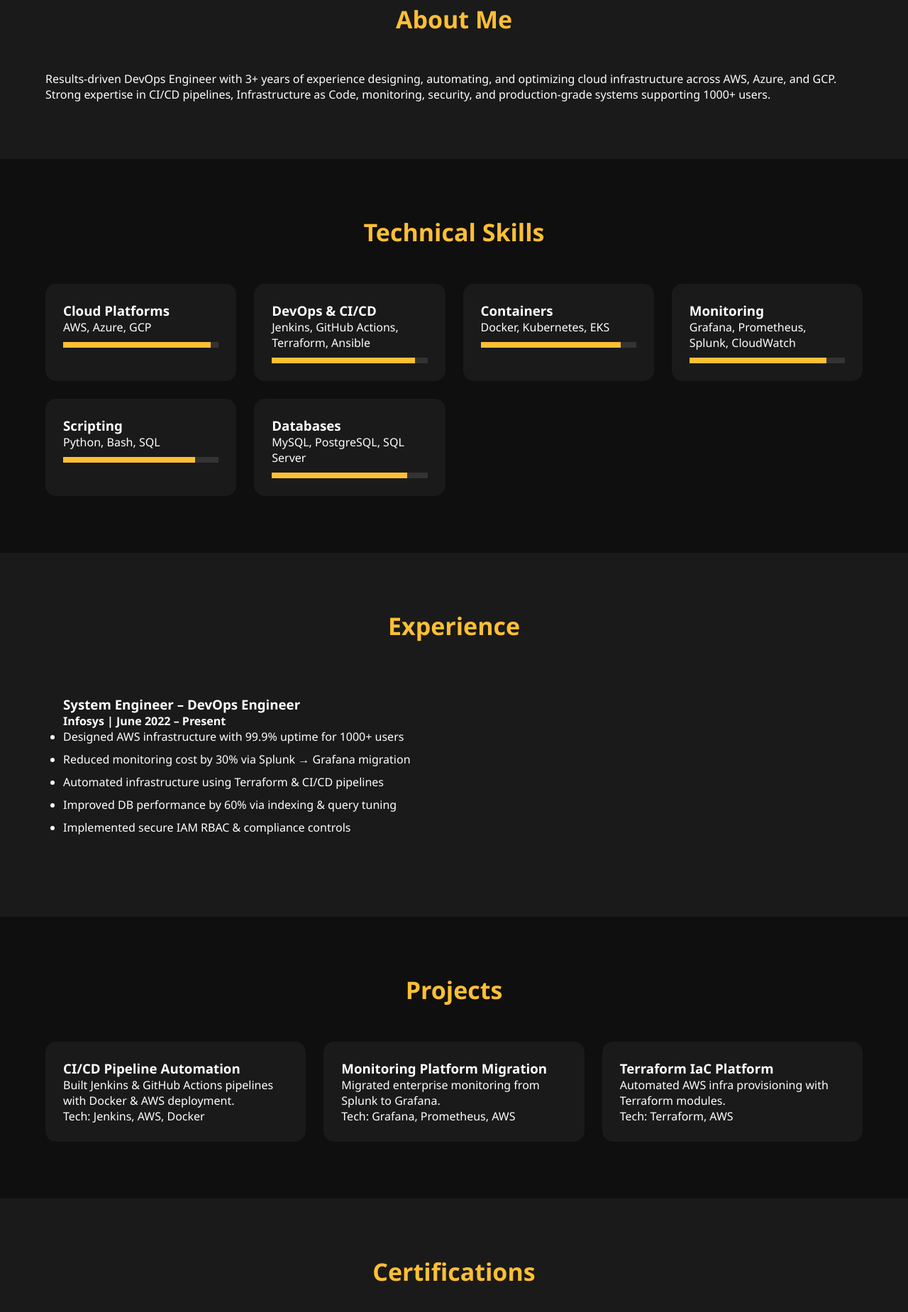
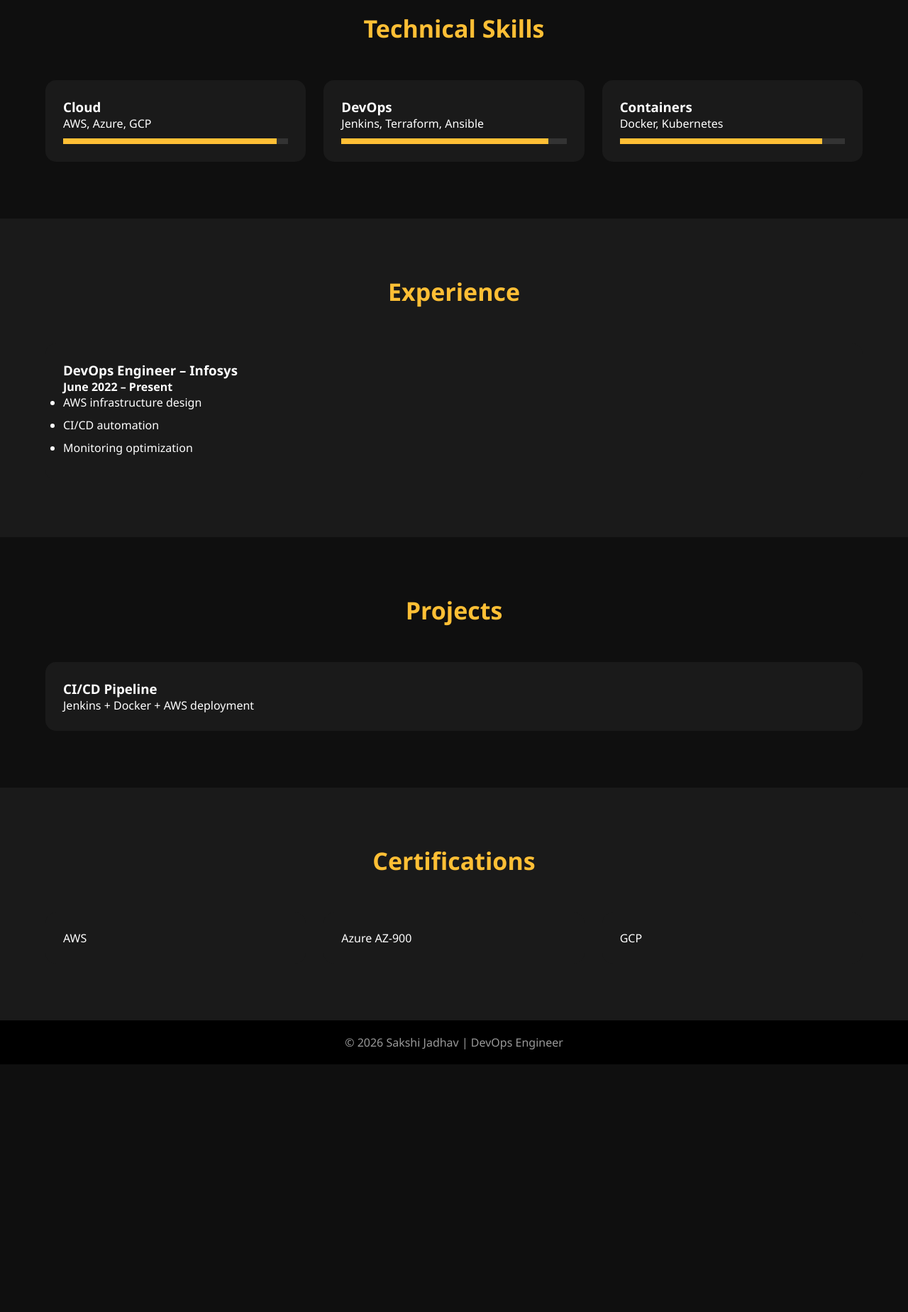
Before and after one commit to sakshijadhavv/DevOps-Project-Two-Tier-Flask-App-main, a Flask app: page / in a window 1280 px wide. Shown: the part 1144-2993 px from the top of the page at 71% size. After the commit the page ends 2644 px from the top, so only its background shows below. Run offline with Flask 3, Linux system fonts and the light colour scheme; data that the repository does not hold is empty.

```diff
--- a/templates/index.html
+++ b/templates/index.html
@@ -2,24 +2,169 @@
 <html lang="en">
 <head>
   <meta charset="UTF-8" />
-  <title> Sakshi Jadhav | DevOps Engineer</title>
+  <title>Sakshi Jadhav | DevOps Engineer</title>
   <meta name="viewport" content="width=device-width, initial-scale=1.0" />
 
-  <!-- SEO / ATS -->
+  <!-- SEO -->
   <meta name="description" content="DevOps Engineer with expertise in AWS, Azure, GCP, CI/CD, Terraform, Kubernetes, monitoring, and automation.">
-  <meta name="keywords" content="DevOps Engineer, AWS, Azure, GCP, Terraform, Kubernetes, CI/CD, Cloud Engineer, Python, Ansible, Jenkins, Grafana, Prometheus">
+  <meta name="keywords" content="DevOps Engineer, AWS, Azure, GCP, Terraform, Kubernetes, CI/CD, Cloud Engineer">
   <meta name="author" content="Sakshi Jadhav">
 
-  <!-- Icons -->
+  <!-- Font Awesome -->
   <link rel="stylesheet" href="https://maxcdn.bootstrapcdn.com/font-awesome/4.7.0/css/font-awesome.min.css">
 
-  <!-- CSS -->
-  <link rel="stylesheet" href="/templates/style.css">
+  <style>
+    * {
+      margin: 0;
+      padding: 0;
+      box-sizing: border-box;
+      font-family: 'Segoe UI', sans-serif;
+    }
+
+    html {
+      scroll-behavior: smooth;
+    }
+
+    body {
+      background: #0f0f0f;
+      color: #ffffff;
+    }
+
+    .container {
+      width: 90%;
+      max-width: 1200px;
+      margin: auto;
+    }
+
+    /* NAV */
+    header {
+      background: #0f0f0f;
+    }
+
+    .nav-container {
+      display: flex;
+      justify-content: space-between;
+      align-items: center;
+      padding: 20px 0;
+    }
+
+    .logo {
+      font-size: 32px;
+      font-weight: bold;
+    }
+
+    .span-col {
+      color: #ffbf35;
+    }
+
+    nav a {
+      color: #fff;
+      margin-left: 20px;
+      text-decoration: none;
+    }
+
+    nav a.active,
+    nav a:hover {
+      color: #ffbf35;
+    }
+
+    /* HERO */
+    .hero {
+      display: flex;
+      align-items: center;
+      min-height: 90vh;
+      justify-content: space-between;
+    }
+
+    .hero-text h1 {
+      font-size: 50px;
+    }
+
+    .hero-text h2 {
+      color: #cbd5e1;
+    }
+
+    .socials a {
+      margin-right: 15px;
+      color: #ffbf35;
+      font-size: 20px;
+    }
+
+    /* SECTIONS */
+    .main-section {
+      padding: 80px 0;
+    }
+
+    .bg-dark {
+      background: #1a1a1a;
+    }
+
+    .heading-text {
+      text-align: center;
+      font-size: 34px;
+      margin-bottom: 50px;
+      color: #ffbf35;
+    }
+
+    /* GRIDS */
+    .skills-grid,
+    .project-grid,
+    .cert-grid {
+      display: grid;
+      grid-template-columns: repeat(auto-fit, minmax(260px, 1fr));
+      gap: 25px;
+    }
+
+    .skill-box,
+    .project-card,
+    .cert-card,
+    .experience-card {
+      background: #1a1a1a;
+      padding: 25px;
+      border-radius: 15px;
+    }
+
+    .progress {
+      background: #333;
+      height: 8px;
+      margin-top: 10px;
+    }
+
+    .progress span {
+      display: block;
+      height: 100%;
+      background: #ffbf35;
+    }
+
+    /* EXPERIENCE */
+    .experience-card ul li {
+      margin-bottom: 10px;
+    }
+
+    /* FOOTER */
+    .footer {
+      text-align: center;
+      padding: 20px;
+      background: #000;
+      color: #999;
+    }
+
+    /* MOBILE */
+    @media (max-width: 768px) {
+      .hero {
+        flex-direction: column;
+        text-align: center;
+      }
+
+      nav {
+        display: none;
+      }
+    }
+  </style>
 </head>
 
 <body>
 
-<!-- ===== HEADER / NAV ===== -->
 <header class="main-panel">
   <div class="container nav-container">
     <div class="logo">Port<span class="span-col">folio</span></div>
@@ -34,7 +179,6 @@
     </nav>
   </div>
 
-  <!-- ===== HERO ===== -->
   <section id="home" class="container hero">
     <div class="hero-text">
       <span class="span-col">Welcome</span>
@@ -42,149 +186,97 @@
       <h2>DevOps & Cloud Engineer</h2>
 
       <div class="socials">
-        <a href="https://www.linkedin.com/in/sakshi-jadhav-00597b1b1/" target="_blank"><i class="fa fa-linkedin"></i></a>
-        <a href="https://github.com/sakshijadhavv" target="_blank"><i class="fa fa-github"></i></a>
+        <a href="https://www.linkedin.com/" target="_blank"><i class="fa fa-linkedin"></i></a>
+        <a href="https://github.com/" target="_blank"><i class="fa fa-github"></i></a>
       </div>
     </div>
 
     <div class="hero-img">
-      <img src="images/about-us.png" alt="DevOps Engineer">
+      <img src="images/about-us.png" alt="DevOps Engineer" width="300">
     </div>
   </section>
 </header>
 
-<!-- ===== ABOUT ===== -->
 <section id="about" class="main-section bg-dark">
-  <div class="container about-grid">
-    <img src="images/about-us.png" alt="About Sakshi" class="about-img">
-
-    <div>
-      <h2 class="heading-text">About Me</h2>
-      <p>
-        Results-driven DevOps Engineer with 3+ years of experience designing, automating,
-        and optimizing cloud infrastructure across AWS, Azure, and GCP.
-      </p>
-      <p>
-        Strong expertise in CI/CD pipelines, Infrastructure as Code, monitoring, security,
-        and production-grade systems supporting 1000+ users.
-      </p>
-    </div>
+  <div class="container">
+    <h2 class="heading-text">About Me</h2>
+    <p>
+      DevOps Engineer with 3+ years of experience in AWS, Azure, GCP, CI/CD, Terraform, Kubernetes and automation.
+    </p>
   </div>
 </section>
 
-<!-- ===== SKILLS ===== -->
 <section id="skills" class="main-section">
   <div class="container">
     <h2 class="heading-text">Technical Skills</h2>
 
     <div class="skills-grid">
       <div class="skill-box">
-        <h3>Cloud Platforms</h3>
+        <h3>Cloud</h3>
         <p>AWS, Azure, GCP</p>
         <div class="progress"><span style="width:95%"></span></div>
       </div>
 
       <div class="skill-box">
-        <h3>DevOps & CI/CD</h3>
-        <p>Jenkins, GitHub Actions, Terraform, Ansible</p>
+        <h3>DevOps</h3>
+        <p>Jenkins, Terraform, Ansible</p>
         <div class="progress"><span style="width:92%"></span></div>
       </div>
 
       <div class="skill-box">
         <h3>Containers</h3>
-        <p>Docker, Kubernetes, EKS</p>
+        <p>Docker, Kubernetes</p>
         <div class="progress"><span style="width:90%"></span></div>
-      </div>
-
-      <div class="skill-box">
-        <h3>Monitoring</h3>
-        <p>Grafana, Prometheus, Splunk, CloudWatch</p>
-        <div class="progress"><span style="width:88%"></span></div>
-      </div>
-
-      <div class="skill-box">
-        <h3>Scripting</h3>
-        <p>Python, Bash, SQL</p>
-        <div class="progress"><span style="width:85%"></span></div>
-      </div>
-
-      <div class="skill-box">
-        <h3>Databases</h3>
-        <p>MySQL, PostgreSQL, SQL Server</p>
-        <div class="progress"><span style="width:87%"></span></div>
       </div>
     </div>
   </div>
 </section>
 
-<!-- ===== EXPERIENCE ===== -->
 <section id="experience" class="main-section bg-dark">
   <div class="container">
     <h2 class="heading-text">Experience</h2>
 
     <div class="experience-card">
-      <h3>System Engineer – DevOps Engineer</h3>
-      <h4>Infosys | June 2022 – Present</h4>
+      <h3>DevOps Engineer – Infosys</h3>
+      <h4>June 2022 – Present</h4>
       <ul>
-        <li>Designed AWS infrastructure with 99.9% uptime for 1000+ users</li>
-        <li>Reduced monitoring cost by 30% via Splunk → Grafana migration</li>
-        <li>Automated infrastructure using Terraform & CI/CD pipelines</li>
-        <li>Improved DB performance by 60% via indexing & query tuning</li>
-        <li>Implemented secure IAM RBAC & compliance controls</li>
+        <li>AWS infrastructure design</li>
+        <li>CI/CD automation</li>
+        <li>Monitoring optimization</li>
       </ul>
     </div>
   </div>
 </section>
 
-<!-- ===== PROJECTS ===== -->
 <section id="projects" class="main-section">
   <div class="container">
     <h2 class="heading-text">Projects</h2>
 
     <div class="project-grid">
       <div class="project-card">
-        <h3>CI/CD Pipeline Automation</h3>
-        <p>Built Jenkins & GitHub Actions pipelines with Docker & AWS deployment.</p>
-        <span>Tech: Jenkins, AWS, Docker</span>
-      </div>
-
-      <div class="project-card">
-        <h3>Monitoring Platform Migration</h3>
-        <p>Migrated enterprise monitoring from Splunk to Grafana.</p>
-        <span>Tech: Grafana, Prometheus, AWS</span>
-      </div>
-
-      <div class="project-card">
-        <h3>Terraform IaC Platform</h3>
-        <p>Automated AWS infra provisioning with Terraform modules.</p>
-        <span>Tech: Terraform, AWS</span>
+        <h3>CI/CD Pipeline</h3>
+        <p>Jenkins + Docker + AWS deployment</p>
       </div>
     </div>
   </div>
 </section>
 
-<!-- ===== CERTIFICATIONS ===== -->
 <section id="certifications" class="main-section bg-dark">
   <div class="container">
     <h2 class="heading-text">Certifications</h2>
 
     <div class="cert-grid">
-      <div class="cert-card"><h4>Azure Administrator Associate</h4></div>
-      <div class="cert-card"><h4>Azure Fundamentals (AZ-900)</h4></div>
-      <div class="cert-card"><h4>GCP Professional Cloud Developer</h4></div>
-      <div class="cert-card"><h4>Infosys SQL Database Admin</h4></div>
-      <div class="cert-card"><h4>GitHub Actions</h4></div>
-      <div class="cert-card"><h4>AWS Cloud Practitioner</h4></div>
+      <div class="cert-card">AWS</div>
+      <div class="cert-card">Azure AZ-900</div>
+      <div class="cert-card">GCP</div>
     </div>
   </div>
 </section>
 
-<!-- ===== FOOTER ===== -->
 <footer class="footer">
   <p>© 2026 Sakshi Jadhav | DevOps Engineer</p>
 </footer>
 
-<!-- ===== JS (Smooth scroll + Active Nav) ===== -->
 <script>
   const sections = document.querySelectorAll("section");
   const navLinks = document.querySelectorAll(".nav-link");
@@ -192,8 +284,10 @@
   window.addEventListener("scroll", () => {
     let current = "";
     sections.forEach(section => {
-      const sectionTop = section.offsetTop - 100;
-      if (pageYOffset >= sectionTop) current = section.getAttribute("id");
+      const sectionTop = section.offsetTop - 120;
+      if (window.pageYOffset >= sectionTop) {
+        current = section.getAttribute("id");
+      }
     });
 
     navLinks.forEach(link => {
--- a/templates/style.css
+++ /dev/null
@@ -1,139 +0,0 @@
-* {
-    margin: 0;
-    padding: 0;
-    box-sizing: border-box;
-    font-family: 'Segoe UI', sans-serif;
-  }
-
-  html {
-    scroll-behavior: smooth;
-  }
-
-  body {
-    background: #0f0f0f;
-    color: #ffffff;
-  }
-
-  .container {
-    width: 90%;
-    max-width: 1200px;
-    margin: auto;
-  }
-
-  /* NAV */
-  .nav-container {
-    display: flex;
-    justify-content: space-between;
-    align-items: center;
-  }
-
-  .logo {
-    font-size: 32px;
-    font-weight: bold;
-  }
-
-  .span-col {
-    color: #ffbf35;
-  }
-
-  nav a {
-    color: #fff;
-    margin-left: 20px;
-    text-decoration: none;
-  }
-
-  nav a.active,
-  nav a:hover {
-    color: #ffbf35;
-  }
-
-  /* HERO */
-  .hero {
-    display: flex;
-    align-items: center;
-    min-height: 90vh;
-  }
-
-  .hero-text h1 {
-    font-size: 50px;
-  }
-
-  .hero-text h2 {
-    color: #cbd5e1;
-  }
-
-  .socials a {
-    margin-right: 15px;
-    color: #ffbf35;
-    font-size: 20px;
-  }
-
-  /* SECTIONS */
-  .main-section {
-    padding: 80px 0;
-  }
-
-  .bg-dark {
-    background: #1a1a1a;
-  }
-
-  .heading-text {
-    text-align: center;
-    font-size: 34px;
-    margin-bottom: 50px;
-    color: #ffbf35;
-  }
-
-  /* SKILLS */
-  .skills-grid,
-  .project-grid,
-  .cert-grid {
-    display: grid;
-    grid-template-columns: repeat(auto-fit, minmax(260px, 1fr));
-    gap: 25px;
-  }
-
-  .skill-box,
-  .project-card,
-  .cert-card,
-  .experience-card {
-    background: #1a1a1a;
-    padding: 25px;
-    border-radius: 15px;
-  }
-
-  .progress {
-    background: #333;
-    height: 8px;
-    margin-top: 10px;
-  }
-
-  .progress span {
-    display: block;
-    height: 100%;
-    background: #ffbf35;
-  }
-
-  /* EXPERIENCE */
-  .experience-card ul li {
-    margin-bottom: 10px;
-  }
-
-  /* FOOTER */
-  .footer {
-    text-align: center;
-    padding: 20px;
-    background: #000;
-    color: #999;
-  }
-
-  /* MOBILE */
-  @media (max-width: 768px) {
-    .hero {
-      flex-direction: column;
-      text-align: center;
-    }
-    nav {
-      display: none;
-    }
-  }
```
